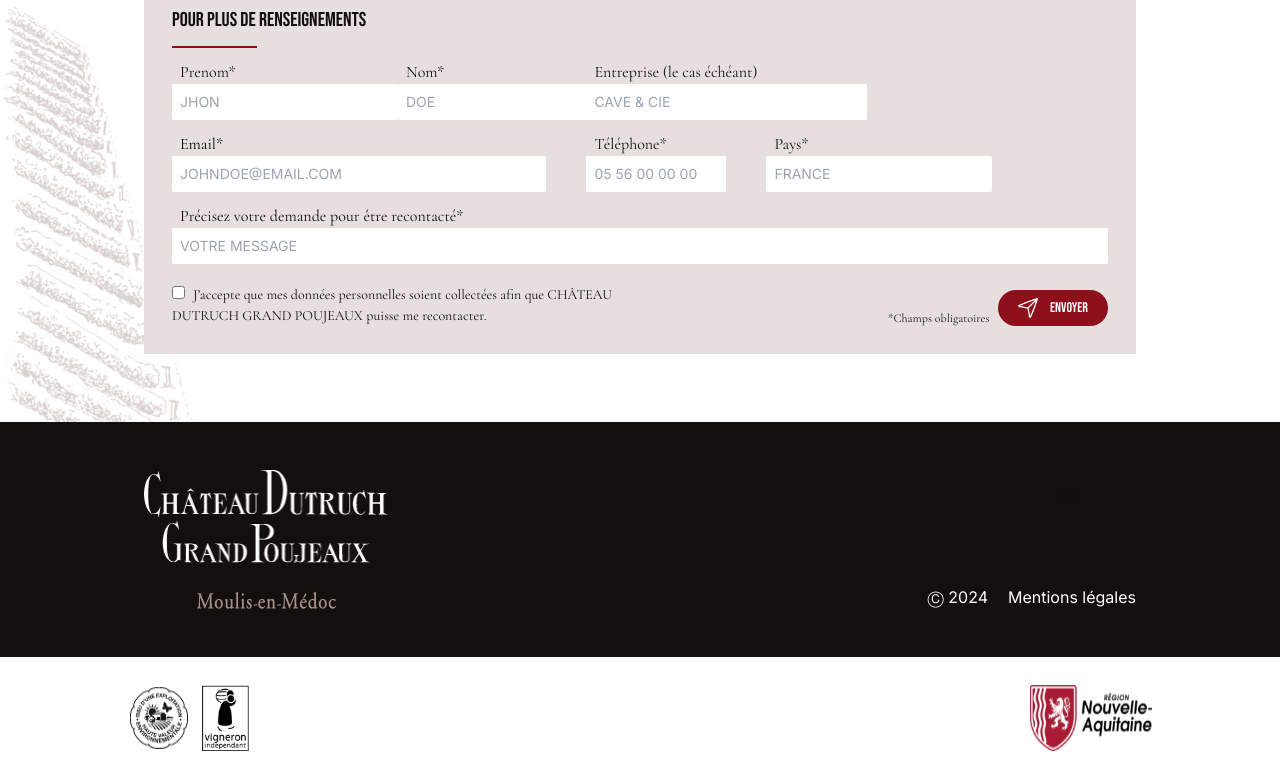
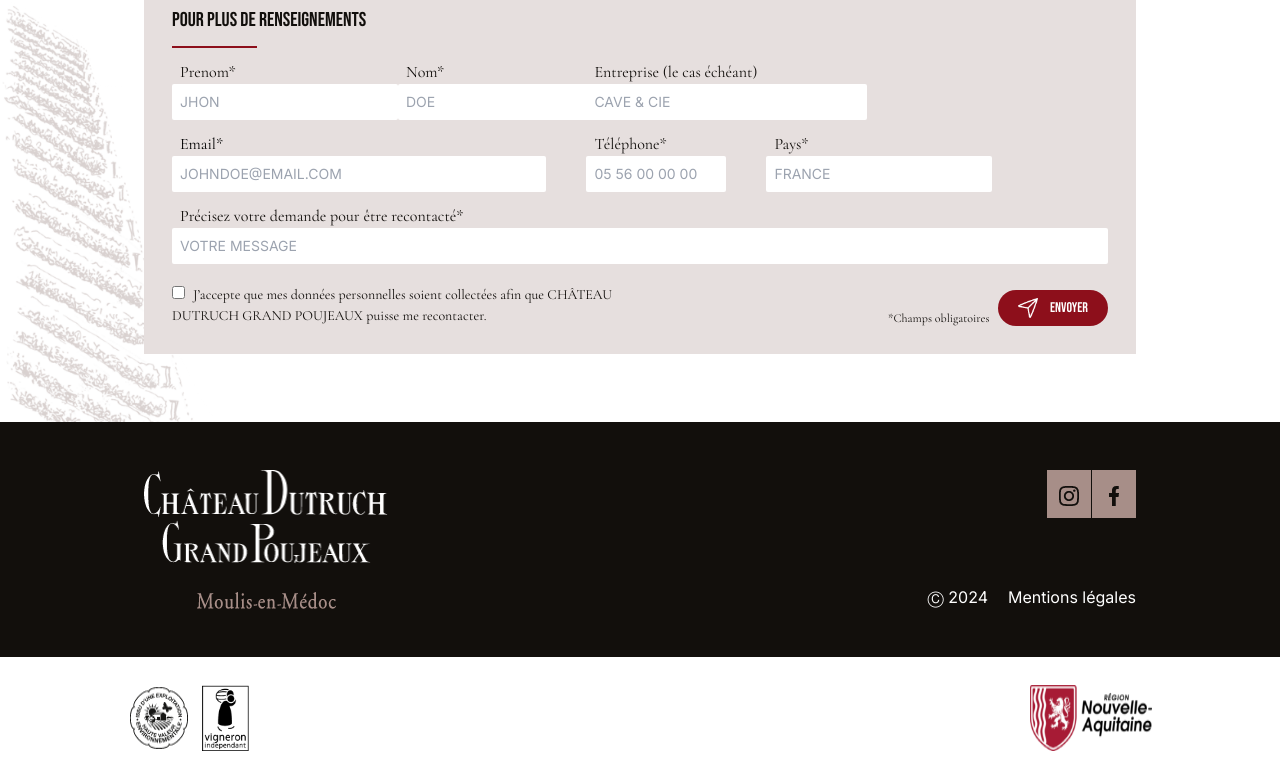
Before and after one commit to magicniclus/dutruchnext, a Next.js app: page / in a window 1280 px wide. Shown: the part 3301-4080 px from the top of the page. Built offline with nearby package versions, Linux system fonts and the light colour scheme; grey boxes are pictures that could not be loaded.

Commit message:
Update tailwind.config.ts

```diff
--- a/tailwind.config.ts
+++ b/tailwind.config.ts
@@ -14,6 +14,7 @@
       white: "#FFFFFF",
       gray: "#E8E3E2",
       beige: "#E6DFDE",
+      beigeDark: "#A78E88"
     },
     extend: {
       backgroundImage: {
```
